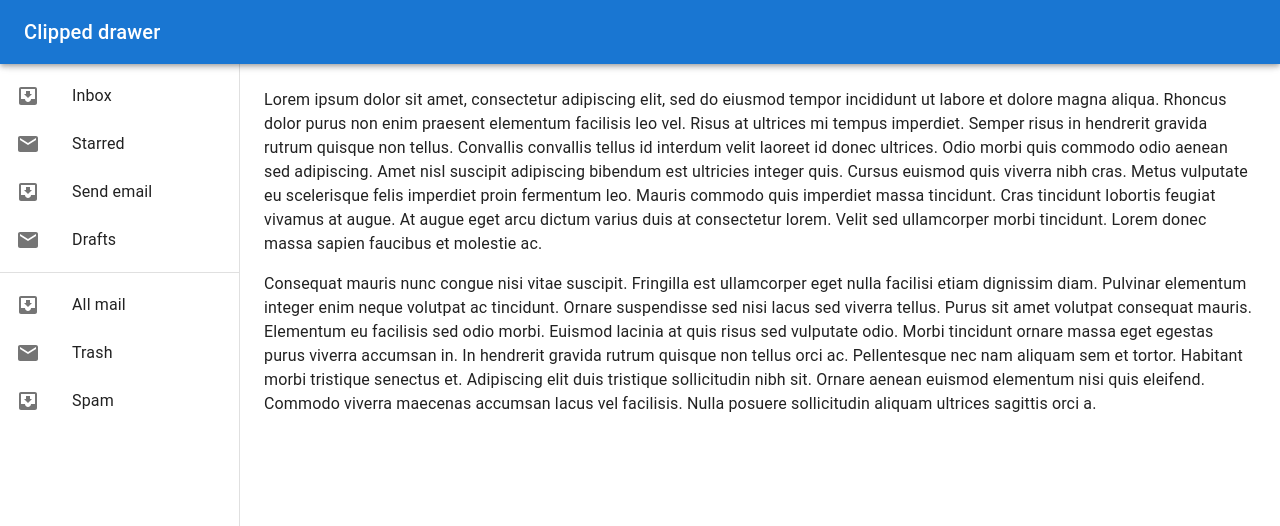
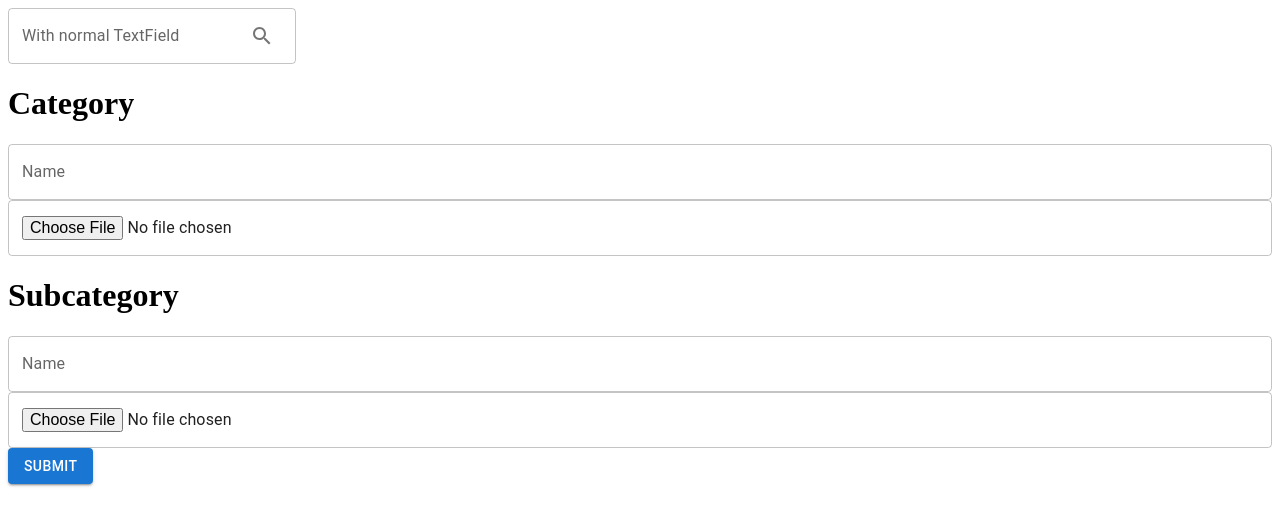
Before and after one commit to qasis-tech/E-Comm-SV-FE, a React (Create React App) app: page / in a window 1280 px wide. Shown: the top 526 px of the page. Built offline with nearby package versions, Linux system fonts and the light colour scheme.

Commit message:
create categorylist and form page

```diff
--- a/src/App.js
+++ b/src/App.js
@@ -1,6 +1,8 @@
 // import Home from "./pages/homePage";
 // import ProductDetails from "./pages/productDetais";
 //import Login from "./pages/loginPage";
+import CategoryAdd from "./pages/categoryAddPage";
+import Category from "./pages/categoryPage";
 import MainContainer from "./pages/mainContainer";
 
 function App() {
@@ -9,7 +11,9 @@ function App() {
       {/* <Home /> */}
       {/* <ProductDetails /> */}
       {/* <Login /> */}
-      <MainContainer/>
+      {/* <MainContainer/> */}
+      {/* <Category /> */}
+      <CategoryAdd />
     </div>
   );
 }
--- /dev/null
+++ b/src/pages/categoryAddPage.js
@@ -0,0 +1,38 @@
+import TextField from "@mui/material/TextField";
+import Button from "@mui/material/Button";
+import IconButton from "@mui/material/IconButton";
+import InputAdornment from "@mui/material/InputAdornment";
+import SearchIcon from "@mui/icons-material/Search";
+const CategoryAdd = () => {
+  return (
+    <form>
+      <TextField
+        label="With normal TextField"
+        InputProps={{
+          endAdornment: (
+            <InputAdornment>
+              <IconButton>
+                <SearchIcon />
+              </IconButton>
+            </InputAdornment>
+          ),
+        }}
+      />
+      <div>
+        <h1>Category</h1>
+        <TextField fullWidth variant="outlined" label="Name" />
+        <TextField fullWidth variant="outlined" type="file" />
+      </div>
+      <div>
+        <h1>Subcategory</h1>
+        <TextField fullWidth variant="outlined" label="Name" />
+        <TextField fullWidth variant="outlined" type="file" />
+      </div>
+      <Button variant="contained" color="primary">
+        submit
+      </Button>
+    </form>
+  );
+};
+
+export default CategoryAdd;
--- /dev/null
+++ b/src/pages/categoryPage.js
@@ -0,0 +1,57 @@
+import {
+  Table,
+  TableCell,
+  TableContainer,
+  TableHead,
+  TableRow,
+  Paper,
+  TableBody,
+  Button,
+  Box,
+} from "@mui/material";
+import DeleteIcon from "@mui/icons-material/Delete";
+import CreateIcon from "@mui/icons-material/Create";
+import AddIcon from "@mui/icons-material/Add";
+import Fab from "@mui/material/Fab";
+
+const CategoryList = () => {
+  return (
+    <Box>
+      <TableContainer component={Paper}>
+        <Table sx={{ minWidth: 650 }} aria-label="simple table">
+          <TableHead>
+            <TableRow>
+              <TableCell>Category</TableCell>
+              <TableCell align="right"> Subcategory</TableCell>
+              <TableCell align="right">Actions</TableCell>
+            </TableRow>
+          </TableHead>
+          <TableBody>
+            <TableRow>
+              <TableCell component="th" scope="row">
+                Fruits
+              </TableCell>
+              <TableCell align="right">dry fruits</TableCell>
+              <TableCell align="right">
+                <Button variant="outlined">
+                  <DeleteIcon />
+                </Button>
+                <Button variant="outlined">
+                  <CreateIcon />
+                </Button>
+              </TableCell>
+            </TableRow>
+          </TableBody>
+        </Table>
+      </TableContainer>
+
+      <div style={{ position: "absolute", bottom: "4em", right: "4em" }}>
+        <Fab color="primary" aria-label="add">
+          <AddIcon />
+        </Fab>
+      </div>
+    </Box>
+  );
+};
+
+export default CategoryList;
```
